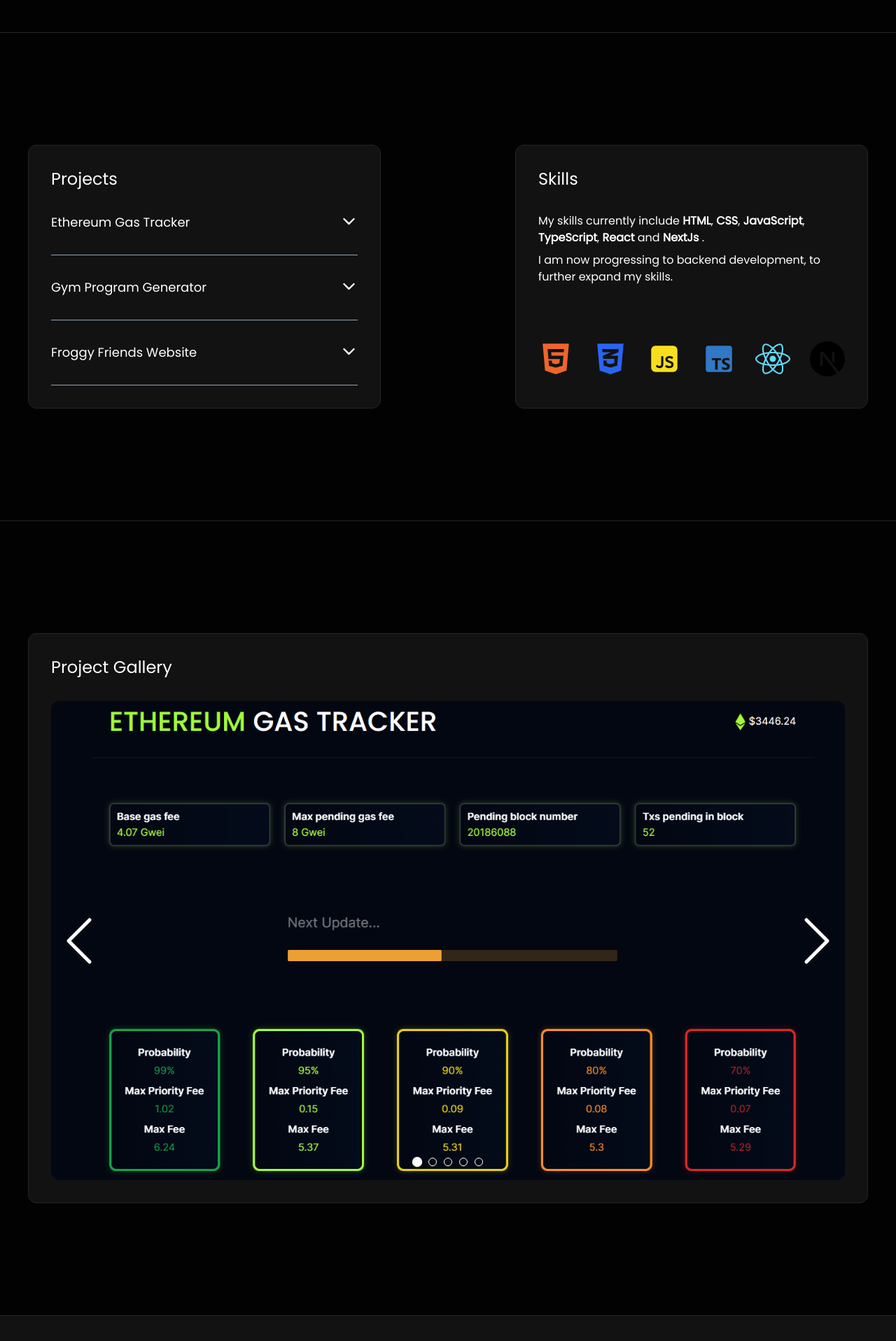
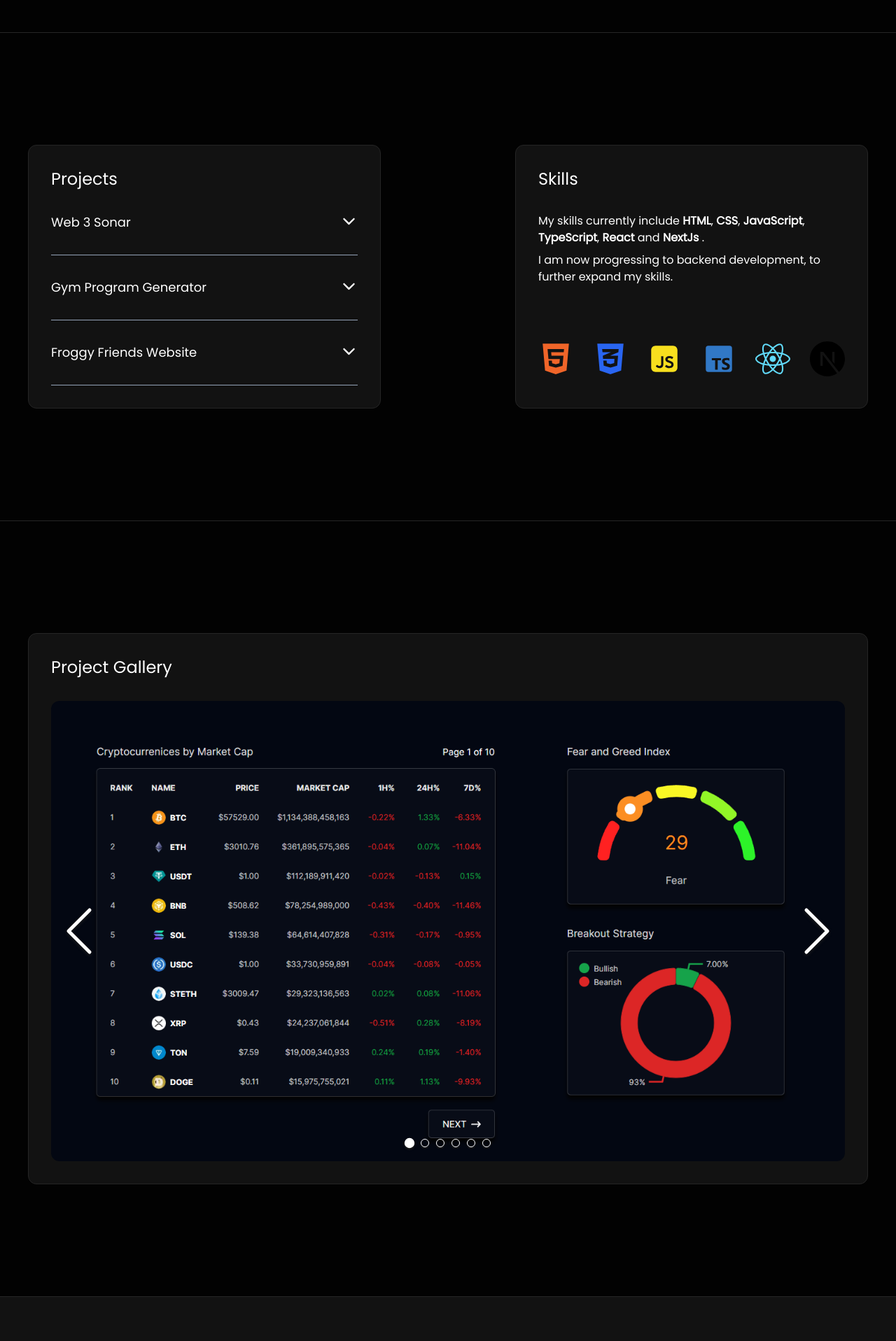
Before and after one commit to LukaMartin/portfolio, a React (Create React App) app: page / in a window 1280 px wide. Shown: the part 836-2753 px from the top of the page at 70% size. Built offline with nearby package versions, Linux system fonts and the light colour scheme.

Commit message:
Update project gallery and project accordion.

```diff
--- a/src/components/accordion.js
+++ b/src/components/accordion.js
@@ -31,11 +31,11 @@
         <div data-aos="zoom-in" className="bg-[#121212] rounded-xl text-white mx-4 xl:mx-0 my-20 lg:my-40 md:mx-[7.5rem] lg:mx-8 lg:w-[42%] border-[1px] border-[#252525]">
             <div className=" flex flex-col p-6 md:p-8">
                 <h2 className="text-xl md:text-2xl">Projects</h2>
-                <li className="flex justify-between py-8 text-lg border-b-[1px] border-b-slate-400">Ethereum Gas Tracker
+                <li className="flex justify-between py-8 text-lg border-b-[1px] border-b-slate-400">Web 3 Sonar
                     {!toggleViewOne ? <IoIosArrowDown className="hover:opacity-25 hover:cursor-pointer" onClick={menuItemsOne} size={25} /> : <IoIosArrowUp className="hover:opacity-25 hover:cursor-pointer" onClick={() => setToggleViewOne(false)} size={25} />}
                 </li>
-                {toggleViewOne && <p className="pt-8">I created an application that gives up to date Ethereum gas price estimates, referencing BlockNative gas data thorugh their API's.</p>}
-                {toggleViewOne && <a className="pt-4 underline lg:hover:underline hover:opacity-20" href="https://ethereum-gas-track.vercel.app/" target="_blank">Website Link</a>}
+                {toggleViewOne && <p className="pt-8">Web3Sonar is an application that aims to provide users with a wide variety of tools to navigate web3. I built the application using NextJs, TypeScript, TailwindCSS and Shadcn UI.</p>}
+                {toggleViewOne && <a className="pt-4 underline lg:hover:underline hover:opacity-20" href="https://web3sonar.xyz/" target="_blank">Website Link</a>}
                 <li className="flex justify-between py-8 text-lg border-b-[1px] border-b-slate-400">Gym Program Generator
                     {!toggleViewTwo ? <IoIosArrowDown className="hover:opacity-25 hover:cursor-pointer" onClick={menuItemsTwo} size={25} /> : <IoIosArrowUp className="hover:opacity-25 hover:cursor-pointer" onClick={() => setToggleViewTwo(false)} size={25} />}
                 </li>
--- a/src/components/gallery.js
+++ b/src/components/gallery.js
@@ -2,6 +2,7 @@
 import ImageGallery from "react-image-gallery";
 import "react-image-gallery/styles/css/image-gallery.css";
 import gastrackerOne from "../images/gastracker-one.png"
+import gastrackerTwo from "../images/gastracker-two.png"
 import gymGenOne from "../images/gymgen-one.PNG"
 import gymGenTwo from "../images/gymgen-two.PNG"
 
@@ -14,6 +15,11 @@
     const images = [
         {
             original: gastrackerOne,
+            originalAlt: "gastracker-image-one",
+            originalClass: "rounded-xl overflow-hidden"
+        },
+        {
+            original: gastrackerTwo,
             originalAlt: "gastracker-image-one",
             originalClass: "rounded-xl overflow-hidden"
         },
```
Also changed, not shown: src/images/gastracker-one.png, src/images/gastracker-two.png.
